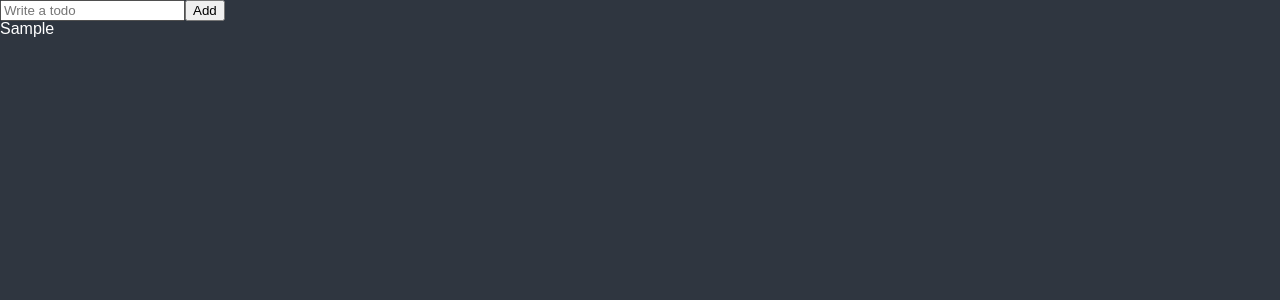
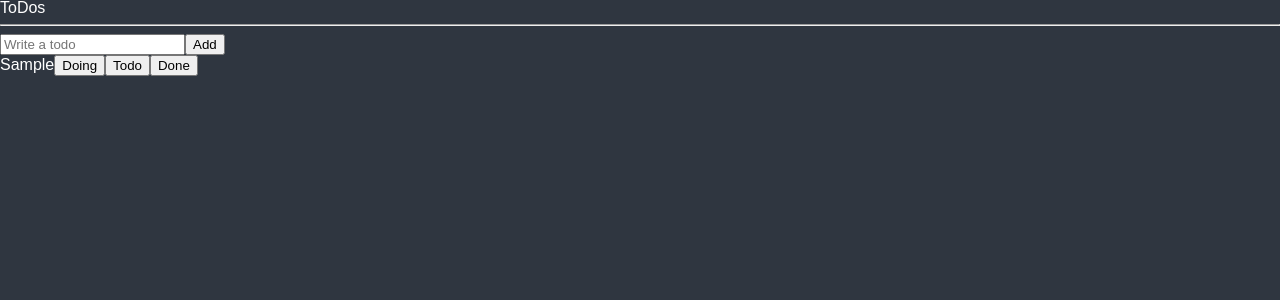
Before and after one commit to JHKIMS/recap-recoil, a React (Create React App) app: page / in a window 1280 px wide. Both pictures are taken after typing "Sample" into the empty fields and a click on the button "Add". Shown: the top 300 px of the page. Built offline with nearby package versions, Linux system fonts and the light colour scheme.

Commit message:
Recap-Recoil 코드리팩토링

```diff
--- /dev/null
+++ b/src/Components/CreateToDo.tsx
@@ -0,0 +1,32 @@
+import { useForm } from "react-hook-form";
+import { useSetRecoilState } from "recoil";
+import { todoState } from "./atoms";
+
+interface IForm {
+  todo: string;
+}
+
+function CreateToDo() {
+  const { register, handleSubmit, setValue } = useForm<IForm>();
+  const setTodos = useSetRecoilState(todoState);
+  const handleValid = ({ todo }: IForm) => {
+    setTodos((oldTodos) => [
+      { text: todo, id: Date.now(), category: "TO_DO" },
+      ...oldTodos,
+    ]);
+    setValue("todo", "");
+  };
+  return (
+    <form onSubmit={handleSubmit(handleValid)}>
+      <input
+        {...register("todo", {
+          required: "Please write a todo",
+        })}
+        placeholder="Write a todo"
+      />
+      <button>Add</button>
+    </form>
+  );
+}
+
+export default CreateToDo;
--- /dev/null
+++ b/src/Components/ToDo.tsx
@@ -0,0 +1,14 @@
+import { ITodo } from "./atoms";
+
+function ToDo({ text }: ITodo) {
+  return (
+    <li>
+      <span>{text}</span>
+      <button>Doing</button>
+      <button>Todo</button>
+      <button>Done</button>
+    </li>
+  );
+}
+
+export default ToDo;
--- a/src/Components/ToDoList.tsx
+++ b/src/Components/ToDoList.tsx
@@ -1,42 +1,28 @@
-import { useForm } from "react-hook-form";
-import { atom, useRecoilState, useRecoilValue, useSetRecoilState } from "recoil";
-
-const todoState = atom<ITodo[]>({
-  key: "todo",
-  default: [],
-})
-
-interface IForm {
-  todo: string;
-}
-interface ITodo{
-  text: string;
-  id: number;
-  category: "TO_DO" | "DOING" | "DONE";
-}
+import { useRecoilValue } from "recoil";
+import { todoState } from "./atoms";
+import CreateToDo from "./CreateToDo";
+import ToDo from "./ToDo";
 
 function ToDoList() {
-  const [todos, setTodos] = useRecoilState(todoState);
-  const { register, handleSubmit, setValue } = useForm<IForm>({});
-  const handleValid = ({todo}: IForm) => {
-    setTodos(oldTodos=>[{text:todo, id:Date.now(), category:"TO_DO"},...oldTodos]);
-    setValue("todo","");
-  };
+  const todos = useRecoilValue(todoState);
+
   return (
     <div>
-      <form onSubmit={handleSubmit(handleValid)}>
-        <input
-          {...register("todo", {
-            required: "Please write a todo",
-          })}
-          placeholder="Write a todo"
-        />
-        <button>Add</button>
-      </form>
+      <h1>ToDos</h1>
+      <hr />
+      <CreateToDo />
       <ul>
-        {todos.map((todo)=>(
-          <li key={todo.id}>{todo.text}</li>
+        {todos.map((todo) => (
+          <ToDo key={todo.id} {...todo} />
         ))}
+        {/* 이렇게 써도 잘 돌아가는 이유는 todos배열의
+          todo원소 하나하나가 todo컴포넌트에 필요한 prop과 같은 모양이기 때문이다.
+          두 가지다 같은 타입을 바라보고 있다.*/}
+        {/* Todo컴포넌트에 필요한 prop이 ITodo Interface
+           todoState의 타입 ITodo Interface의 배열이다.
+           todo가 같은 prop을 가지고 있기 때문에 가능한 코드*/}
+        {/* todoState : ITodo타입
+           ToDo컴포넌트 : ITodo타입의 prop을 받는다.*/}
       </ul>
     </div>
   );
--- /dev/null
+++ b/src/Components/atoms.tsx
@@ -0,0 +1,12 @@
+import { atom } from "recoil";
+
+export interface ITodo {
+  text: string;
+  id: number;
+  category: "TO_DO" | "DOING" | "DONE";
+}
+
+export const todoState = atom<ITodo[]>({
+  key: "todo",
+  default: [],
+});
```
